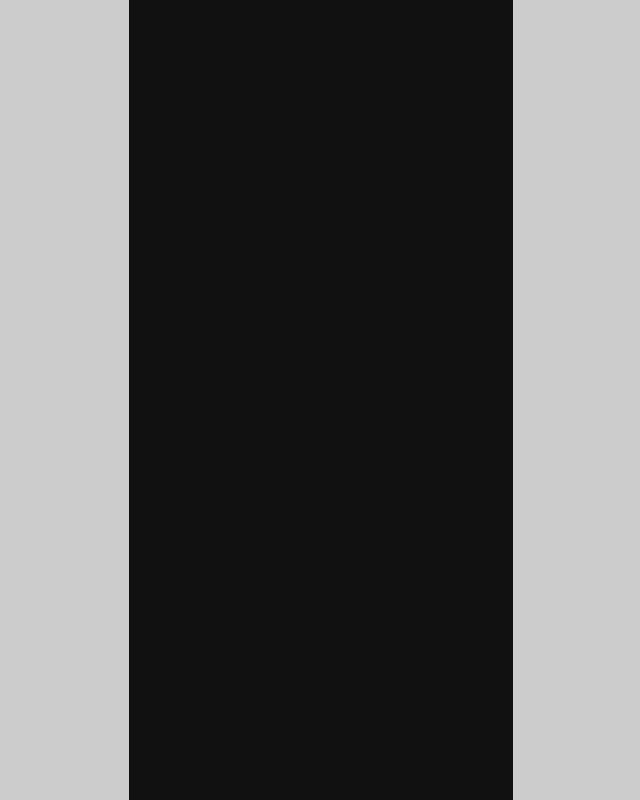
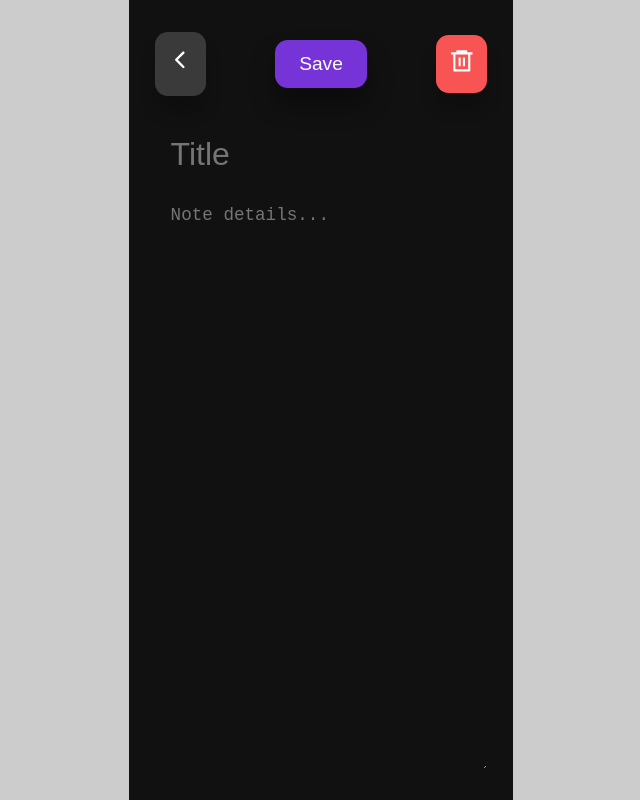
Before and after one commit to linmilan/REACT-NOTES-APP, a React (Create React App) app: page /edit-note/1 in a window 1280 px wide. Shown: the top 800 px of the page, without its empty margins (319-959 px from the left). Built offline with nearby package versions, Linux system fonts and the light colour scheme; the HTML template or start-up script is replaced by a standard one.

Commit message:
editnote

```diff
--- a/src/pages/CreateNote.js
+++ b/src/pages/CreateNote.js
@@ -1,14 +1,18 @@
 import { Link } from 'react-router-dom';
-import { IoIoAwrrowBack } from 'react-icons/io';
+import { IoIosArrowBack } from 'react-icons/io';
 
 
 const CreatNote = () => {
     return(
         <section>
-            <header className='create-note__beader'>
-                <Link to='/' className='btn'><IoIoAwrrowBack /></Link>
+            <header className='create-note__header'>
+                <Link to='/' className='btn'><IoIosArrowBack /></Link>
                 <button className='btn lg primary'>Save</button>
             </header>
+            <form className='create-note__form'>
+                <input type='text' placeholder='Title' autoFocus />
+                <textarea rows='28' placeholder='Note details...'></textarea>
+            </form>
         </section>
     )
 }
--- a/src/pages/EditNote.js
+++ b/src/pages/EditNote.js
@@ -1,8 +1,22 @@
 import React from "react";
+import { Link } from 'react-router-dom';
+import { IoIosArrowBack } from 'react-icons/io';
+import { RiDeleteBin6Line } from 'react-icons/ri';
 
 const EditNote = () => {
-    return
-    <div>EditNote</div>
+    return(
+        <section>
+            <header className='create-note__header'>
+                <Link to='/' className='btn'><IoIosArrowBack /></Link>
+                <button className='btn lg primary'>Save</button>
+                <button className='btn danger'><RiDeleteBin6Line /></button>
+            </header>
+            <form className='create-note__form'>
+                <input type='text' placeholder='Title' autoFocus />
+                <textarea rows='28' placeholder='Note details...'></textarea>
+            </form>
+        </section>
+    )
 }
 
 export default EditNote
```
